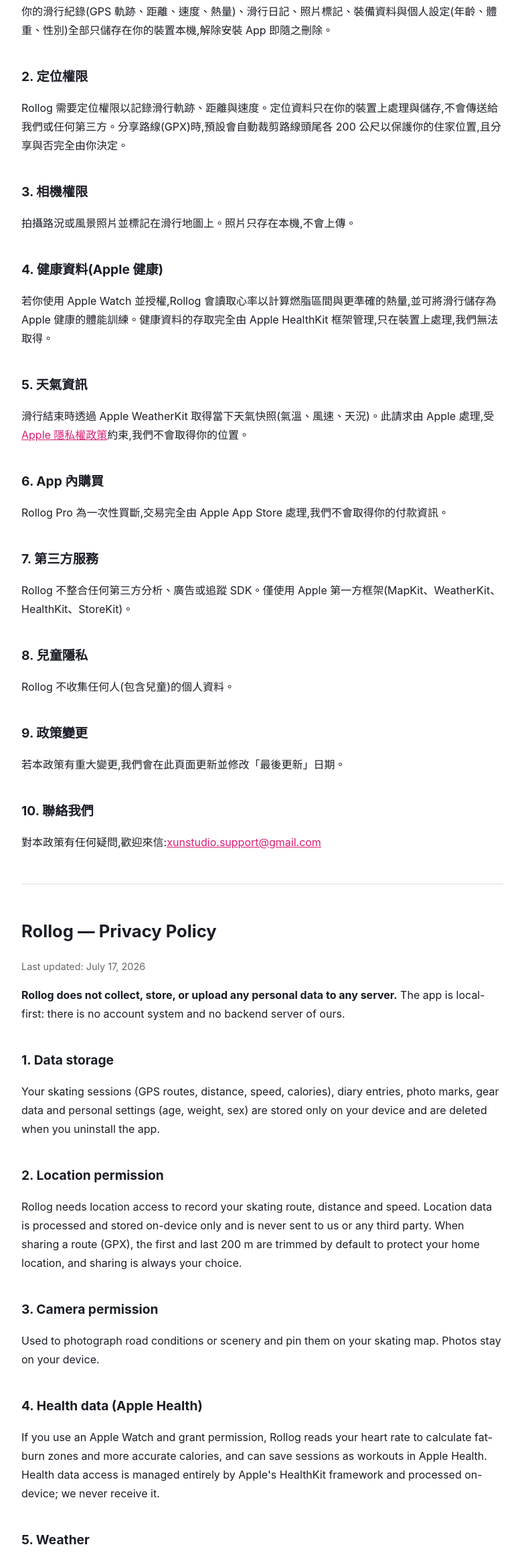
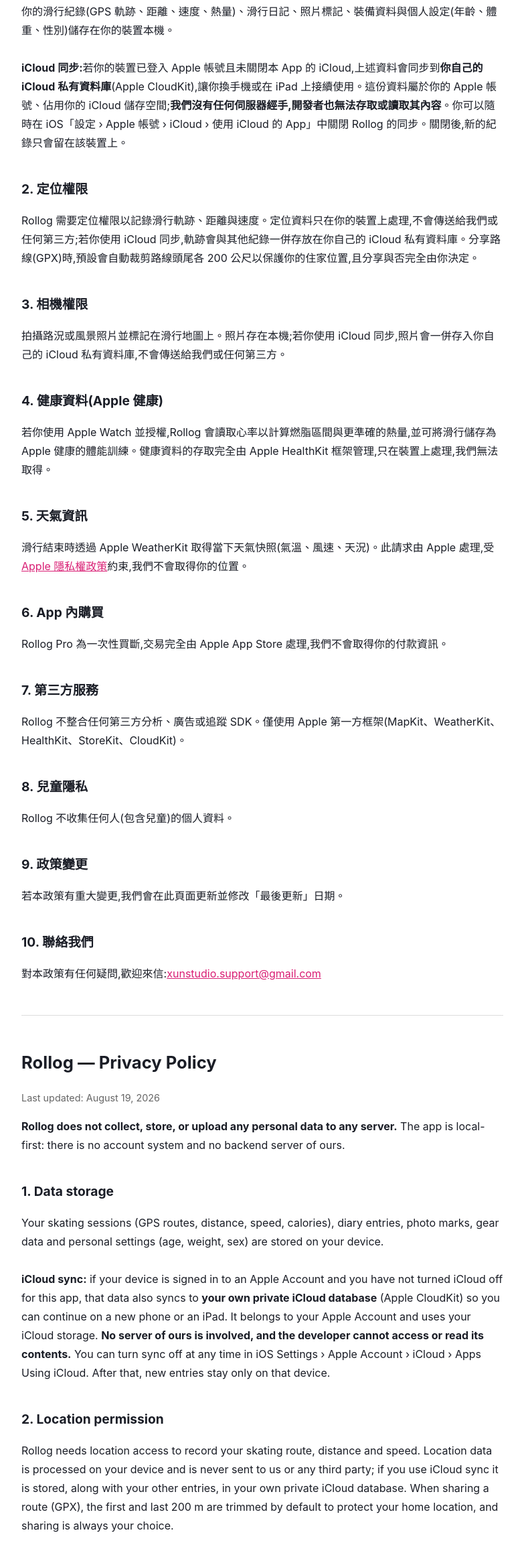
Before and after one commit to Xun88888/owely-legal, a plain HTML site: page rollog-privacy.html in a window 1280 px wide. Shown: the part 285-2603 px from the top of the page at 67% size, without its empty margins (248-1031 px from the left). Drawn offline with Linux system fonts and the light colour scheme.

Commit message:
Update Rollog privacy policy for 1.2: iCloud sync (CloudKit), dates 2026-08-19

```diff
--- a/rollog-privacy.html
+++ b/rollog-privacy.html
@@ -15,18 +15,18 @@ a{color:#d91e74}
 <body>
 
 <h1>Rollog 刷街日記 — 隱私權政策</h1>
-<p class="muted">最後更新:2026 年 7 月 17 日</p>
+<p class="muted">最後更新:2026 年 8 月 19 日</p>
 
 <p><strong>Rollog 不收集、不儲存、也不上傳任何個人資料到任何伺服器。</strong>本 App 為單機(Local-First)設計,沒有帳號系統、沒有自家後端伺服器。</p>
 
 <h2>1. 資料儲存</h2>
-<p>你的滑行紀錄(GPS 軌跡、距離、速度、熱量)、滑行日記、照片標記、裝備資料與個人設定(年齡、體重、性別)全部只儲存在你的裝置本機,解除安裝 App 即隨之刪除。</p>
+<p>你的滑行紀錄(GPS 軌跡、距離、速度、熱量)、滑行日記、照片標記、裝備資料與個人設定(年齡、體重、性別)儲存在你的裝置本機。<br><br><strong>iCloud 同步:</strong>若你的裝置已登入 Apple 帳號且未關閉本 App 的 iCloud,上述資料會同步到<strong>你自己的 iCloud 私有資料庫</strong>(Apple CloudKit),讓你換手機或在 iPad 上接續使用。這份資料屬於你的 Apple 帳號、佔用你的 iCloud 儲存空間;<strong>我們沒有任何伺服器經手,開發者也無法存取或讀取其內容</strong>。你可以隨時在 iOS「設定 › Apple 帳號 › iCloud › 使用 iCloud 的 App」中關閉 Rollog 的同步。關閉後,新的紀錄只會留在該裝置上。</p>
 
 <h2>2. 定位權限</h2>
-<p>Rollog 需要定位權限以記錄滑行軌跡、距離與速度。定位資料只在你的裝置上處理與儲存,不會傳送給我們或任何第三方。分享路線(GPX)時,預設會自動裁剪路線頭尾各 200 公尺以保護你的住家位置,且分享與否完全由你決定。</p>
+<p>Rollog 需要定位權限以記錄滑行軌跡、距離與速度。定位資料只在你的裝置上處理,不會傳送給我們或任何第三方;若你使用 iCloud 同步,軌跡會與其他紀錄一併存放在你自己的 iCloud 私有資料庫。分享路線(GPX)時,預設會自動裁剪路線頭尾各 200 公尺以保護你的住家位置,且分享與否完全由你決定。</p>
 
 <h2>3. 相機權限</h2>
-<p>拍攝路況或風景照片並標記在滑行地圖上。照片只存在本機,不會上傳。</p>
+<p>拍攝路況或風景照片並標記在滑行地圖上。照片存在本機;若你使用 iCloud 同步,照片會一併存入你自己的 iCloud 私有資料庫,不會傳送給我們或任何第三方。</p>
 
 <h2>4. 健康資料(Apple 健康)</h2>
 <p>若你使用 Apple Watch 並授權,Rollog 會讀取心率以計算燃脂區間與更準確的熱量,並可將滑行儲存為 Apple 健康的體能訓練。健康資料的存取完全由 Apple HealthKit 框架管理,只在裝置上處理,我們無法取得。</p>
@@ -38,7 +38,7 @@ a{color:#d91e74}
 <p>Rollog Pro 為一次性買斷,交易完全由 Apple App Store 處理,我們不會取得你的付款資訊。</p>
 
 <h2>7. 第三方服務</h2>
-<p>Rollog 不整合任何第三方分析、廣告或追蹤 SDK。僅使用 Apple 第一方框架(MapKit、WeatherKit、HealthKit、StoreKit)。</p>
+<p>Rollog 不整合任何第三方分析、廣告或追蹤 SDK。僅使用 Apple 第一方框架(MapKit、WeatherKit、HealthKit、StoreKit、CloudKit)。</p>
 
 <h2>8. 兒童隱私</h2>
 <p>Rollog 不收集任何人(包含兒童)的個人資料。</p>
@@ -52,18 +52,18 @@ a{color:#d91e74}
 <hr>
 
 <h1>Rollog — Privacy Policy</h1>
-<p class="muted">Last updated: July 17, 2026</p>
+<p class="muted">Last updated: August 19, 2026</p>
 
 <p><strong>Rollog does not collect, store, or upload any personal data to any server.</strong> The app is local-first: there is no account system and no backend server of ours.</p>
 
 <h2>1. Data storage</h2>
-<p>Your skating sessions (GPS routes, distance, speed, calories), diary entries, photo marks, gear data and personal settings (age, weight, sex) are stored only on your device and are deleted when you uninstall the app.</p>
+<p>Your skating sessions (GPS routes, distance, speed, calories), diary entries, photo marks, gear data and personal settings (age, weight, sex) are stored on your device.<br><br><strong>iCloud sync:</strong> if your device is signed in to an Apple Account and you have not turned iCloud off for this app, that data also syncs to <strong>your own private iCloud database</strong> (Apple CloudKit) so you can continue on a new phone or an iPad. It belongs to your Apple Account and uses your iCloud storage. <strong>No server of ours is involved, and the developer cannot access or read its contents.</strong> You can turn sync off at any time in iOS Settings › Apple Account › iCloud › Apps Using iCloud. After that, new entries stay only on that device.</p>
 
 <h2>2. Location permission</h2>
-<p>Rollog needs location access to record your skating route, distance and speed. Location data is processed and stored on-device only and is never sent to us or any third party. When sharing a route (GPX), the first and last 200 m are trimmed by default to protect your home location, and sharing is always your choice.</p>
+<p>Rollog needs location access to record your skating route, distance and speed. Location data is processed on your device and is never sent to us or any third party; if you use iCloud sync it is stored, along with your other entries, in your own private iCloud database. When sharing a route (GPX), the first and last 200 m are trimmed by default to protect your home location, and sharing is always your choice.</p>
 
 <h2>3. Camera permission</h2>
-<p>Used to photograph road conditions or scenery and pin them on your skating map. Photos stay on your device.</p>
+<p>Used to photograph road conditions or scenery and pin them on your skating map. Photos stay on your device; if you use iCloud sync they are also stored in your own private iCloud database, and are never sent to us or any third party.</p>
 
 <h2>4. Health data (Apple Health)</h2>
 <p>If you use an Apple Watch and grant permission, Rollog reads your heart rate to calculate fat-burn zones and more accurate calories, and can save sessions as workouts in Apple Health. Health data access is managed entirely by Apple's HealthKit framework and processed on-device; we never receive it.</p>
@@ -75,7 +75,7 @@ a{color:#d91e74}
 <p>Rollog Pro is a one-time purchase processed entirely by the Apple App Store. We never receive your payment information.</p>
 
 <h2>7. Third-party services</h2>
-<p>Rollog integrates no third-party analytics, advertising or tracking SDKs. Only Apple first-party frameworks (MapKit, WeatherKit, HealthKit, StoreKit) are used.</p>
+<p>Rollog integrates no third-party analytics, advertising or tracking SDKs. Only Apple first-party frameworks (MapKit, WeatherKit, HealthKit, StoreKit, CloudKit) are used.</p>
 
 <h2>8. Children's privacy</h2>
 <p>Rollog does not collect personal data from anyone, including children.</p>
```
